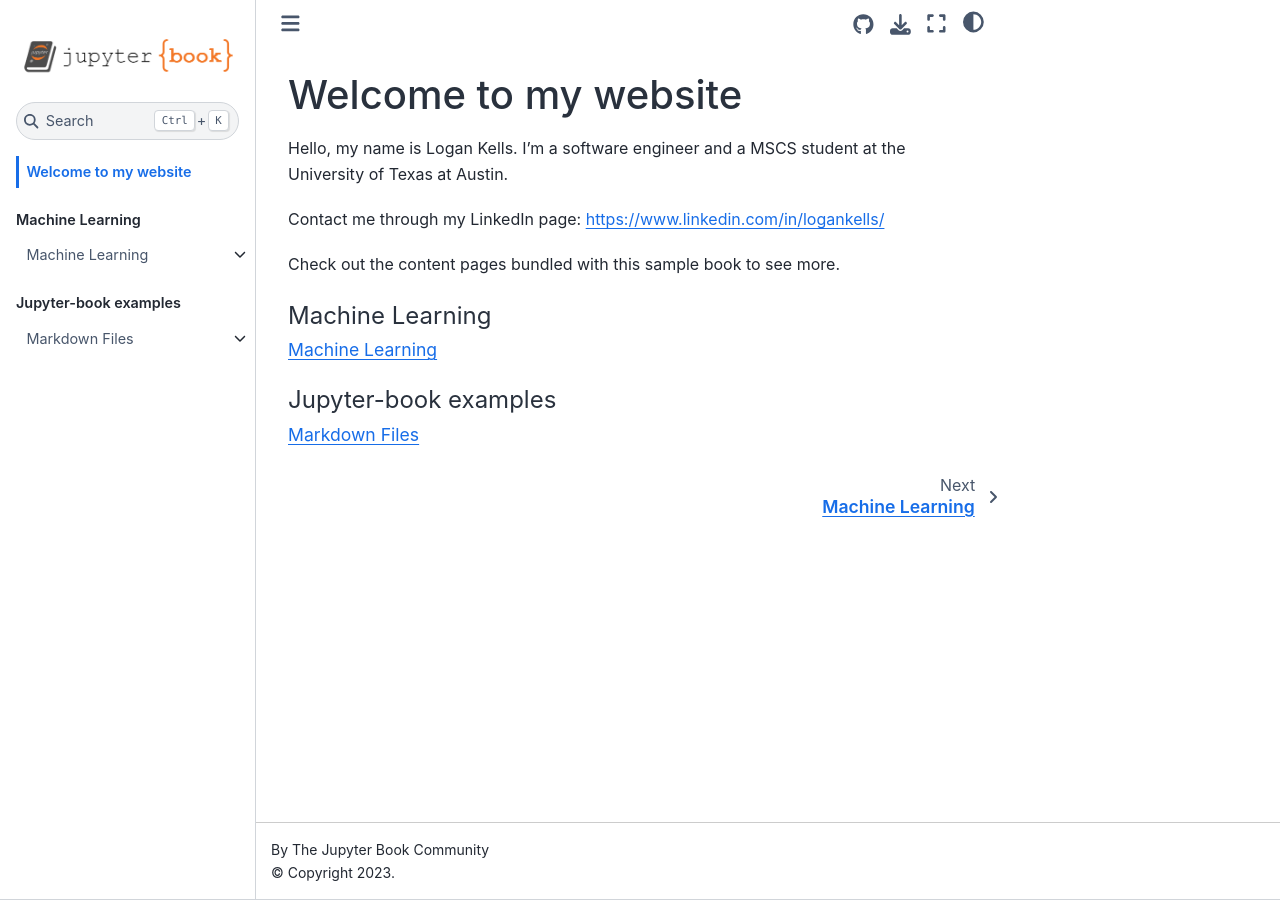
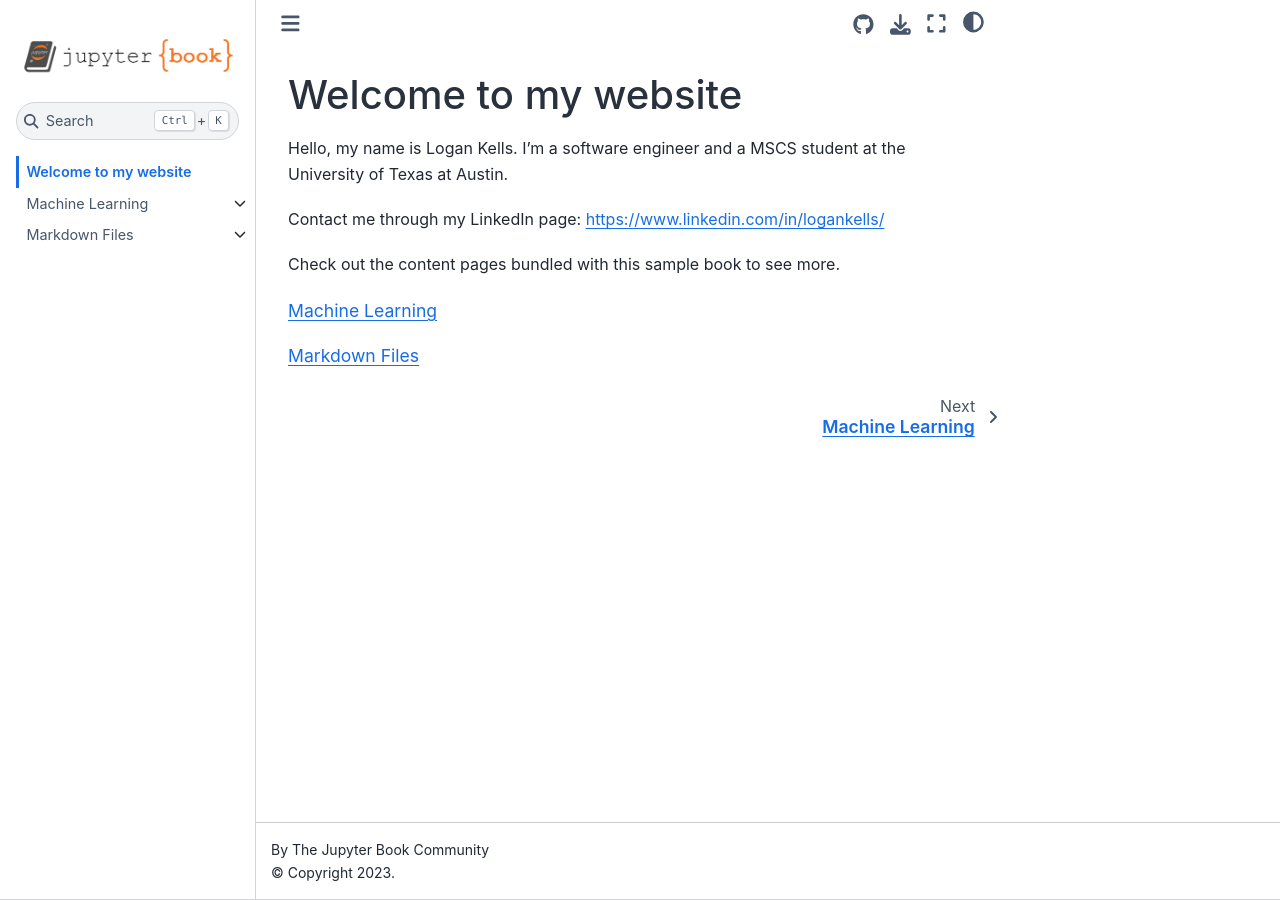
Before and after one commit to LoganKells/logankells.github.io, a Jupyter Book: the page built from docs/intro.md, in a window 1280 px wide. Built offline with Jupyter Book 1.0.4 settings and Sphinx 7.4.7 and the Sphinx Book theme 1.1.4, drawn with Linux system fonts in a browser that asks for light colours.

Commit message:
Update TOC

```diff
--- a/docs/_toc.yml
+++ b/docs/_toc.yml
@@ -5,13 +5,11 @@ format: jb-book
 root: intro
 parts:
 - part: Machine Learning
-  caption: Machine Learning
   chapters:
   - file: machine_learning/machine-learning
     sections:
     - file: machine_learning/computer-vision-video-game-ai
 - part: Jupyter-book examples
-  caption: Jupyter-book examples
   chapters:
   - file: markdown
     sections:
```
